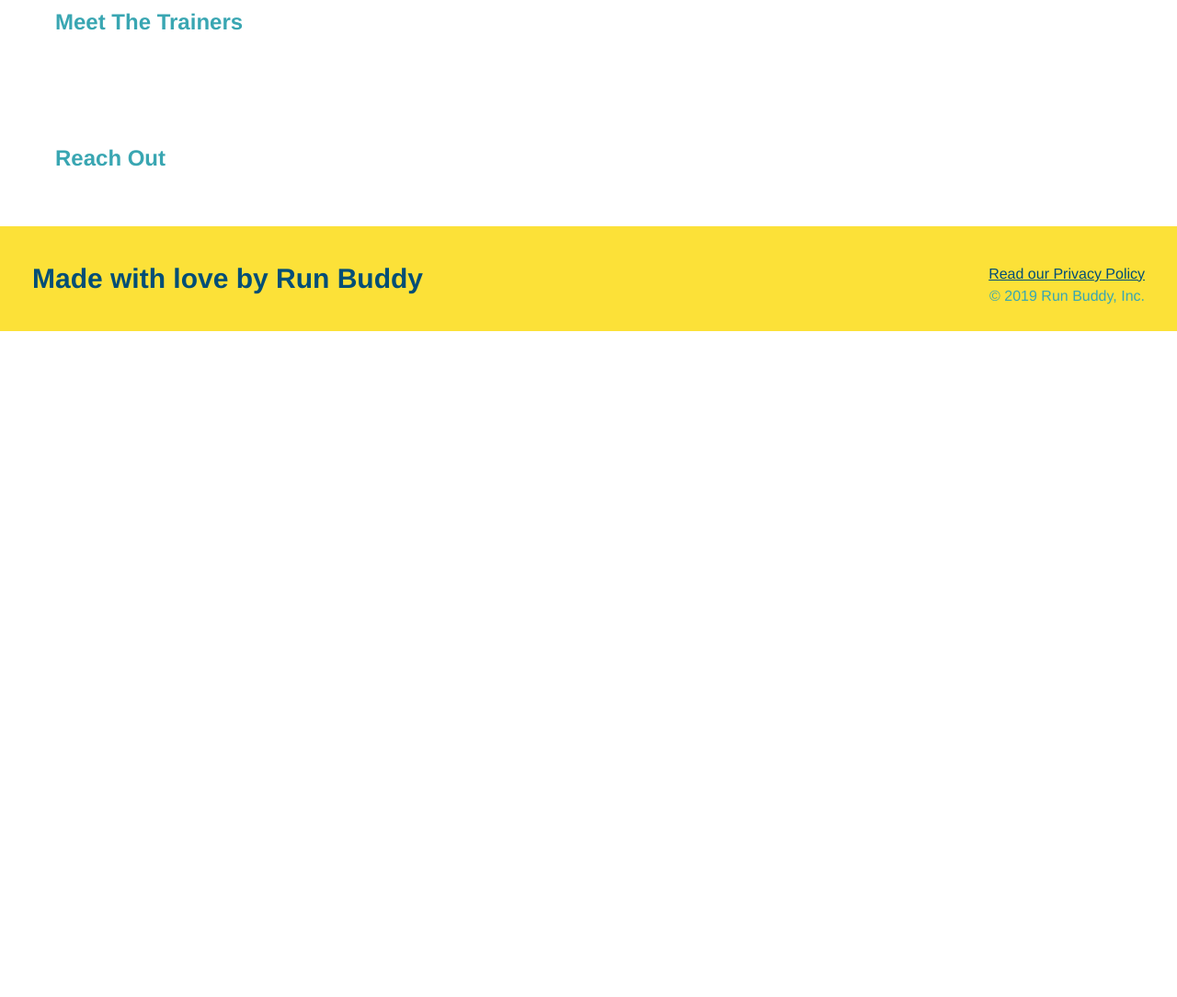
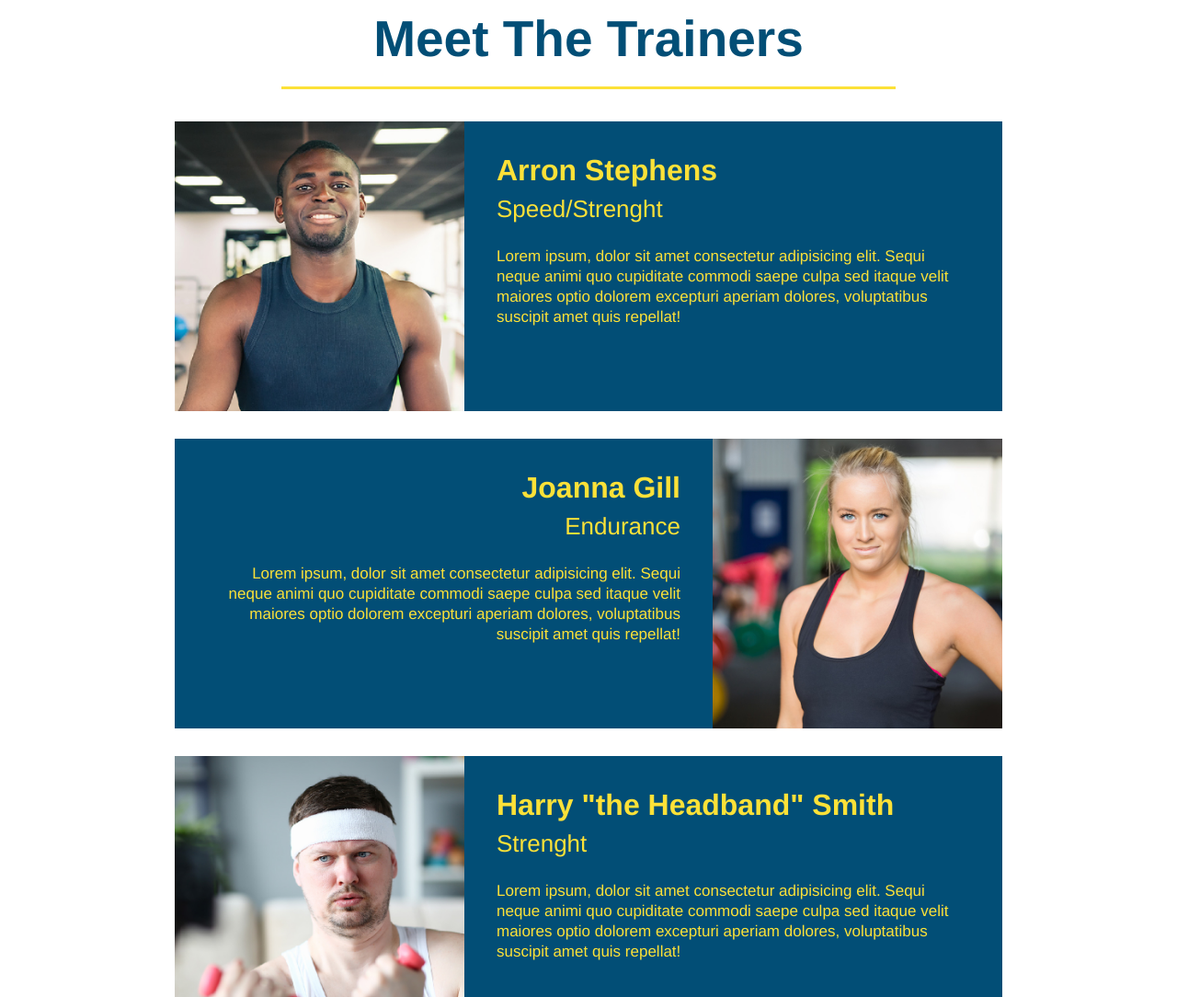
Before and after one commit to khadra123/khadra123.github.io, a plain HTML site: page index.html in a window 1280 px wide. Shown: the part 2700-3784 px from the top of the page at 92% size. Before the commit the page ends 3060 px from the top, so only its background shows below. Drawn offline with Linux system fonts and the light colour scheme.

Commit message:
meet the trainers

```diff
--- a/assets/css/style.css
+++ b/assets/css/style.css
@@ -229,3 +229,49 @@ section {
 .steps span{
     font-size: 38px;
 }
+
+.trainers{
+    text-align: center;
+}
+/*the reason we use overflow in this case is that with a float-based layout we floated both child elements in the parent element which made it seem as if there isn't anything in the parent element. overflow told the parent (artcle in this case) that it needs to account for the content inside it (aka block formatting context)*/
+.trainer{
+    width: 900px;
+    margin: 0 auto 30px auto;
+    background-color: #024e76;
+    color: #fce138;
+    overflow: auto;
+}
+
+.trainer img{
+    width: 35%;
+    float: left;
+}
+
+.trainer-bio{
+    padding: 35px;
+    float: left;
+    width: 65%;
+}
+
+.text-left{
+    text-align: left;
+}
+.text-right{
+    text-align: right;
+}
+
+.trainer-bio h3{
+    font-size: 32px;
+    margin-bottom: 8px;
+}
+
+.trainer-bio h4{
+    font-weight: lighter;
+    font-size: 26px;
+    margin-bottom: 25px;
+}
+
+.trainer-bio p{
+    font-size: 17px;
+    line-height: 1.3;
+}
--- a/index.html
+++ b/index.html
@@ -92,8 +92,41 @@
                 </div>
             </section>
             <!--Section "Meet the Trainers"-->
-            <section>
-                <h2>Meet The Trainers</h2>
+            <section id="your-trainers" class="trainers">
+                <h2 class="section-title primary-border">Meet The Trainers</h2>
+                <article class="trainer"><!--the article tag used here is to encapsulate the content of a single trainers to when a screem reader reads the section it will infer that all of this content is related-->
+                    <img src="./assets/images/trainer-1.jpg" alt="Arron Stephens in his workout clothes, ready to pump iron"/><!--the alt must be described in less than 140 characters, convey the content and purpose of the image and should not begin with image of or graph of as that is already provided by the screen reader-->
+                    <div class="trainer-bio text-left">
+                        <h3>Arron Stephens</h3>
+                        <h4>Speed/Strenght</h4>
+                        <p>
+                            Lorem ipsum, dolor sit amet consectetur adipisicing elit. Sequi neque animi quo cupiditate commodi saepe culpa sed
+                            itaque velit maiores optio dolorem excepturi aperiam dolores, voluptatibus suscipit amet quis repellat!
+                        </p>
+                    </div>
+                </article>
+                <article class="trainer"><!--the article tag used here is to encapsulate the content of a single trainers to when a screem reader reads the section it will infer that all of this content is related-->
+                    <div class="trainer-bio text-right">
+                        <h3>Joanna Gill</h3>
+                        <h4>Endurance</h4>
+                        <p>
+                            Lorem ipsum, dolor sit amet consectetur adipisicing elit. Sequi neque animi quo cupiditate commodi saepe culpa sed
+                            itaque velit maiores optio dolorem excepturi aperiam dolores, voluptatibus suscipit amet quis repellat!
+                        </p>
+                    </div>
+                    <img src="./assets/images/trainer-2.jpg" alt="Joanna Gill cooling off after a workout"/><!--we put this after the text so that it shifts to the right-->
+                </article>
+                <article class="trainer"><!--the article tag used here is to encapsulate the content of a single trainers to when a screem reader reads the section it will infer that all of this content is related-->
+                    <img src="./assets/images/trainer-3.jpg" alt="Harry smith wearing a headband and lifting comically small pink weights"/><!--the alt must be described in less than 140 characters, convey the content and purpose of the image and should not begin with image of or graph of as that is already provided by the screen reader-->
+                    <div class="trainer-bio text-left">
+                        <h3>Harry "the Headband" Smith</h3>
+                        <h4>Strenght</h4>
+                        <p>
+                            Lorem ipsum, dolor sit amet consectetur adipisicing elit. Sequi neque animi quo cupiditate commodi saepe culpa sed
+                            itaque velit maiores optio dolorem excepturi aperiam dolores, voluptatibus suscipit amet quis repellat!
+                        </p>
+                    </div>
+                </article>
             </section>
             <!--Section "Reach Out"-->
             <section>
```
Also changed, not shown: assets/images/trainer-1.jpg (added), assets/images/trainer-2.jpg (added), assets/images/trainer-3.jpg (added).
